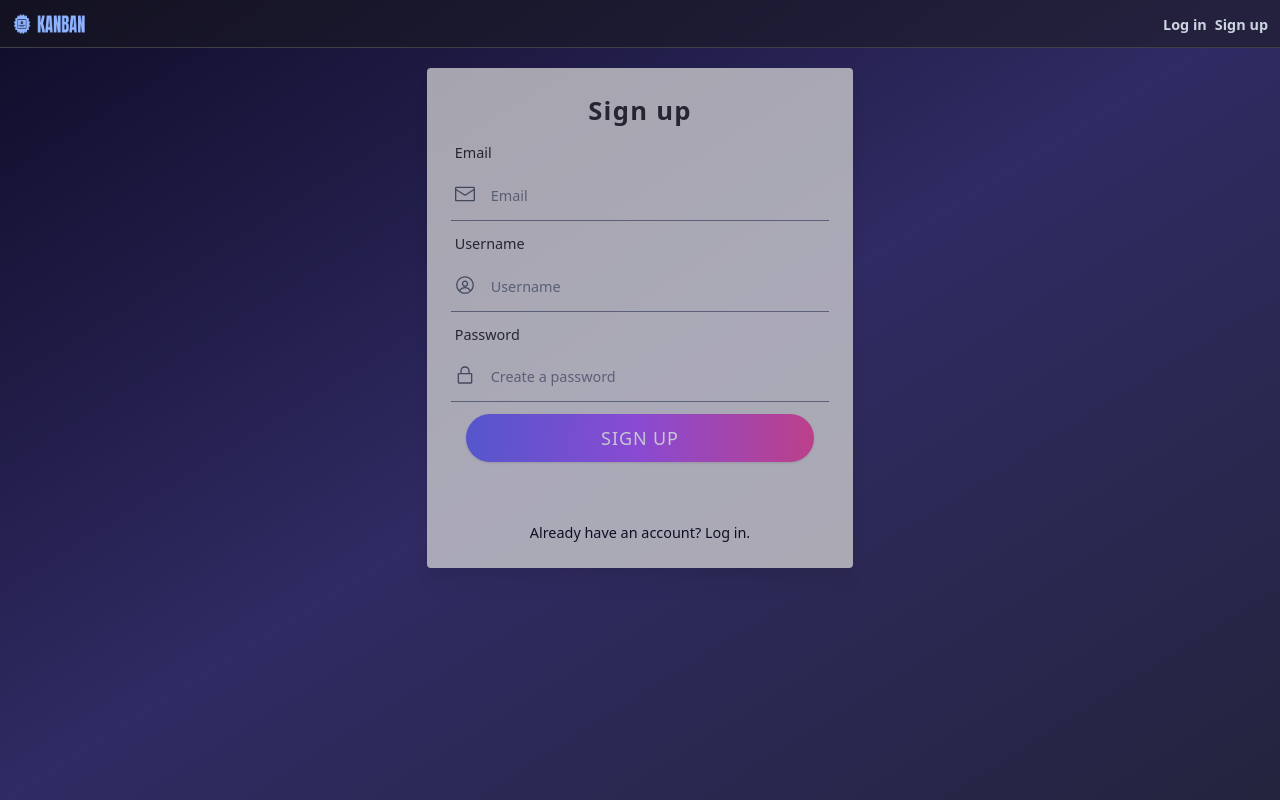
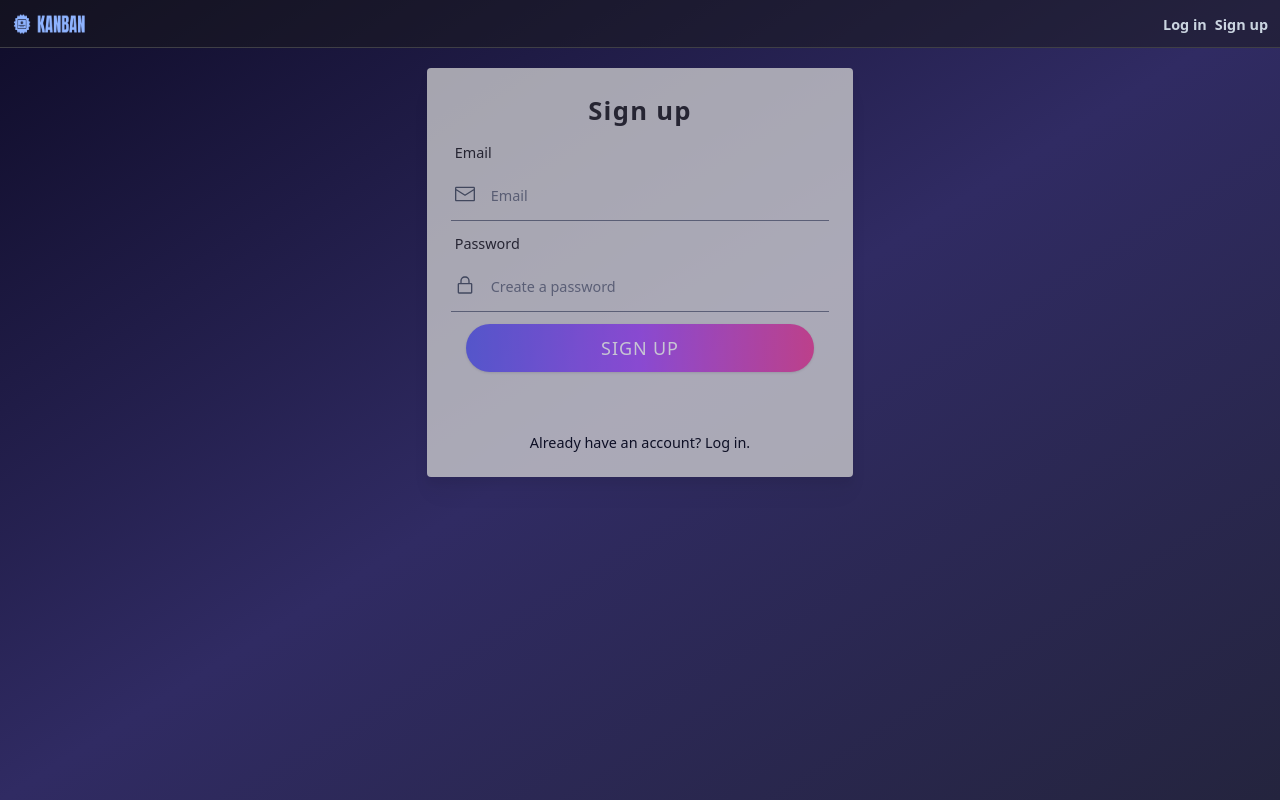
Before and after one commit to furyca/kanban-client, a React (Vite) app: page /signup in a window 1280 px wide. Built offline with nearby package versions, Linux system fonts and the light colour scheme; no server answers.

Commit message:
remove unused data

```diff
--- a/src/components/Nav/NavBar.tsx
+++ b/src/components/Nav/NavBar.tsx
@@ -1,10 +1,8 @@
 import useAuthStore from "@/store/authStore";
-// import useUserStore from "@/store/userStore";
 import { Link } from "react-router-dom";
 
 const NavBar = () => {
   const { token } = useAuthStore();
-  // const { user } = useUserStore();
 
   return (
     <nav className="flex justify-between items-center p-3 bg-zinc-900/50 border-b border-zinc-700 h-12">
--- a/src/routes/SignUp.tsx
+++ b/src/routes/SignUp.tsx
@@ -2,7 +2,7 @@ import { SubmitHandler, useForm } from "react-hook-form";
 import { Link, useNavigate } from "react-router-dom";
 import { patterns } from "../utils/patterns";
 import Label from "@/components/Modals/FormElements/Label";
-import { AvatarIcon, EnvelopeClosedIcon, LockClosedIcon } from "@radix-ui/react-icons";
+import { EnvelopeClosedIcon, LockClosedIcon } from "@radix-ui/react-icons";
 import GoogleButton from "@/components/Auth/GoogleButton";
 import { baseURL } from "@/utils/env";
 import { LoaderCircle } from "lucide-react";
@@ -12,7 +12,6 @@ import useAuthStore from "@/store/authStore";
 
 type SignUpInputs = {
   email: string;
-  username: string;
   password: string;
 };
 
@@ -74,7 +73,7 @@ const SignUp = () => {
         </div>
         {errors.email && <span className="text-sm md:text-base text-red-600">Invalid email</span>}
       </section>
-      <section className="mb-2">
+      {/* <section className="mb-2">
         <Label forElement="signup-username" text="Username" />
         <div className="relative">
           <AvatarIcon className="w-5 h-5 text-gray-600 absolute left-1 top-1 md:top-3" />
@@ -92,7 +91,7 @@ const SignUp = () => {
             <p className="text-sm md:text-base">Username must be between 3-48 characters long</p>
           </>
         )}
-      </section>
+       </section> */}
       <section className="mb-2">
         <Label forElement="signup-password" text="Password" />
         <div className="relative">
--- a/src/store/userStore.ts
+++ b/src/store/userStore.ts
@@ -2,7 +2,6 @@ import { create } from "zustand";
 import { createJSONStorage, persist } from "zustand/middleware";
 
 interface UserProps {
-  username: string;
   id: string;
   email: string;
   avatar: string;
--- a/src/utils/env.ts
+++ b/src/utils/env.ts
@@ -1 +1 @@
-export const baseURL = import.meta.env.VITE_API_RENDER_URL;
+export const baseURL = import.meta.env.VITE_API_URL;
```
